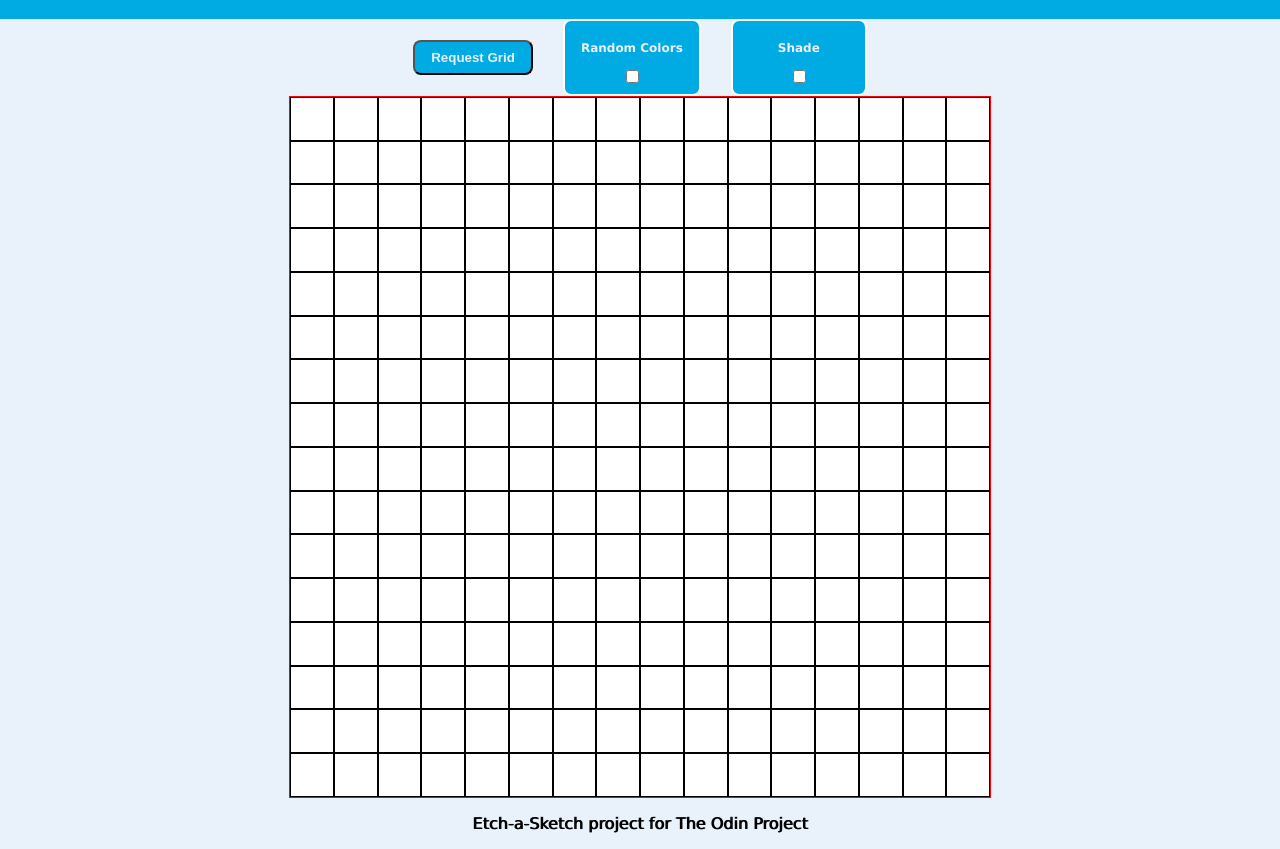
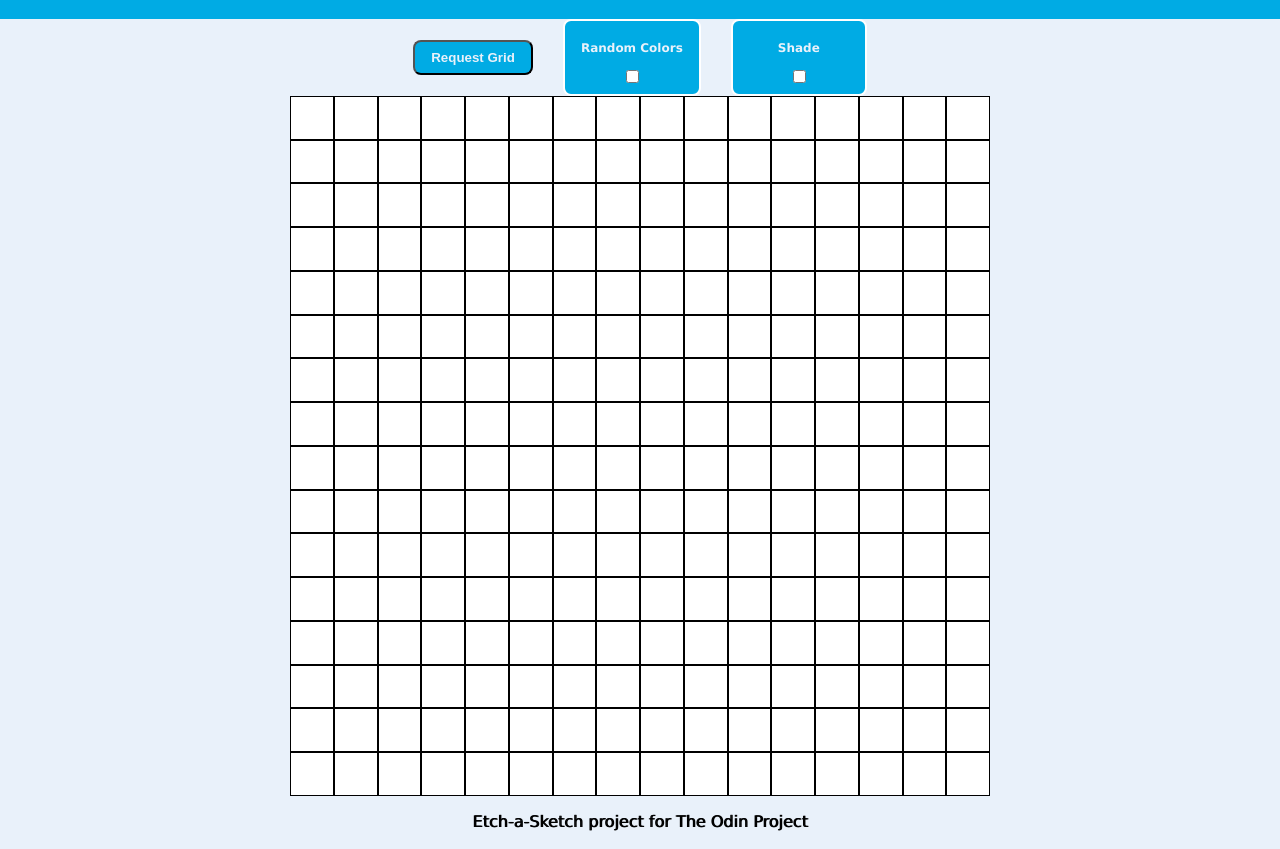
Before and after one commit to arthursl12/odin-etch, a plain HTML site: page index.html in a window 1280 px wide. Shown: the part 62-911 px from the top of the page. Drawn offline with Linux system fonts and the light colour scheme.

Commit message:
Clean border of grid and CSS file

```diff
--- a/style.css
+++ b/style.css
@@ -73,12 +73,8 @@ button{
 }
 
 .grid-container{
-    border: 1px solid red;
     display: flex;
     flex-wrap: wrap;
-    /* max-width: 200px; */
-    /* height: 1000; */
-    /* flex-grow: 1; */
     align-self: center;
 }
 
```
